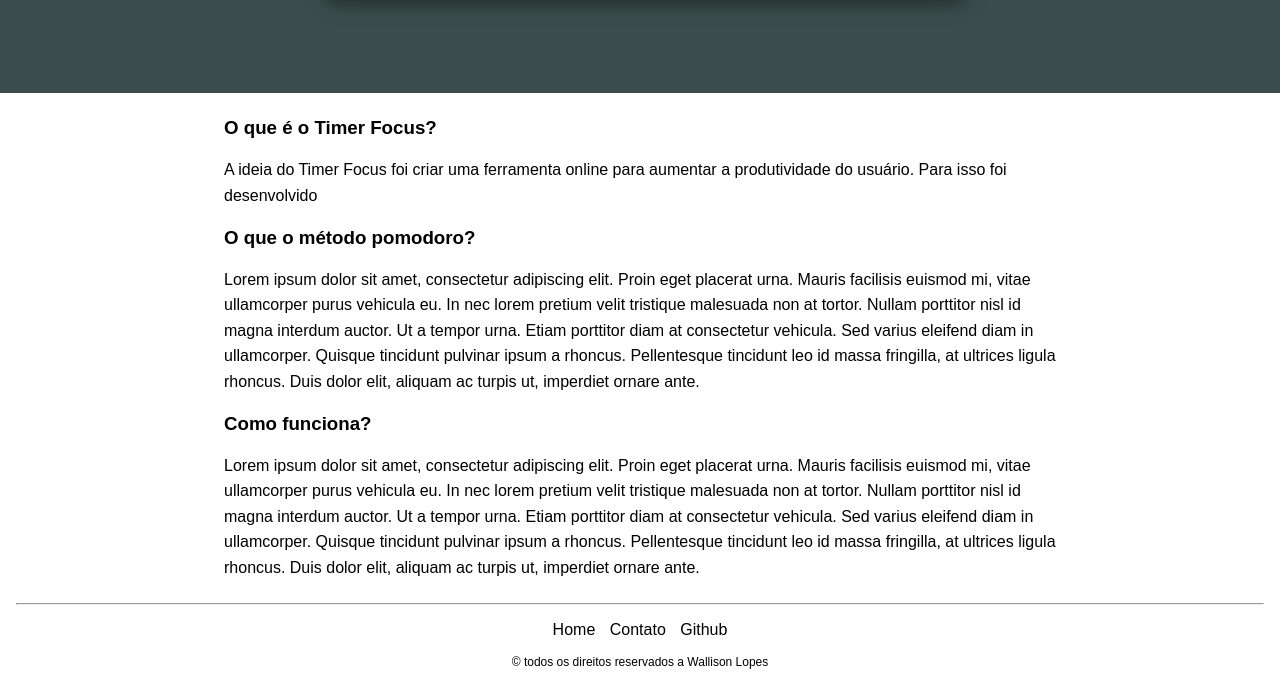
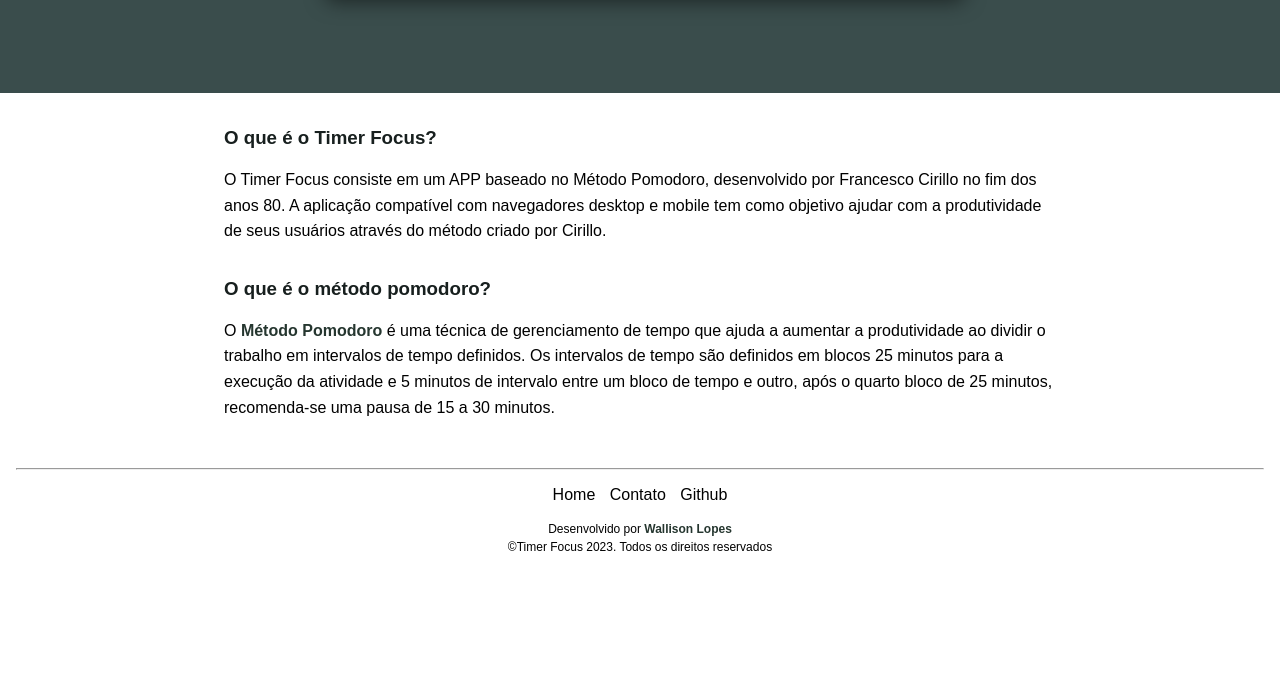
Before and after one commit to Walups/Timer-Focus, a plain HTML site: page index.html in a window 1280 px wide. Shown: the part 485-1170 px from the top of the page. After the commit the page ends 1057 px from the top, so only its background shows below. Drawn offline with Linux system fonts and the light colour scheme.

Commit message:
Atualizações de conteúdo

```diff
--- a/index.html
+++ b/index.html
@@ -61,35 +61,24 @@
 
                 <h1>O que é o Timer Focus?</h1>
                 <br>
-                <p class="info_text">A ideia do Timer Focus foi criar uma ferramenta online para aumentar a produtividade do usuário. Para isso foi desenvolvido </p>
+                <p class="info_text">O Timer Focus consiste em um APP baseado no Método Pomodoro, desenvolvido por
+                    Francesco Cirillo no fim dos anos 80. A aplicação compatível com navegadores desktop e mobile tem
+                    como objetivo ajudar com a produtividade de seus usuários através do método criado por Cirillo.</p>
 
             </article>
             <br>
             <article>
 
-                <h1>O que o método pomodoro?</h1>
+                <h1>O que é o método pomodoro?</h1>
                 <br>
-                <p class="info_text">Lorem ipsum dolor sit amet, consectetur adipiscing elit. Proin eget placerat urna. Mauris facilisis
-                    euismod mi, vitae ullamcorper purus vehicula eu. In nec lorem pretium velit tristique malesuada non
-                    at tortor. Nullam porttitor nisl id magna interdum auctor. Ut a tempor urna. Etiam porttitor diam at
-                    consectetur vehicula. Sed varius eleifend diam in ullamcorper. Quisque tincidunt pulvinar ipsum a
-                    rhoncus. Pellentesque tincidunt leo id massa fringilla, at ultrices ligula rhoncus. Duis dolor elit,
-                    aliquam ac turpis ut, imperdiet ornare ante.</p>
+                <p class="info_text">O <span class="text_links"><a href="" target="_blank" rel="nofollow">Método Pomodoro</a></span> é uma técnica de gerenciamento de tempo que ajuda a aumentar a
+                    produtividade ao dividir o trabalho em intervalos de tempo definidos. Os intervalos de tempo são
+                    definidos em blocos 25 minutos para a execução da atividade e 5 minutos de intervalo entre um bloco
+                    de tempo e outro, após o quarto bloco de 25 minutos, recomenda-se uma pausa de 15 a 30 minutos.</p>
+
 
             </article>
-            <br>
-            <article>
 
-                <h1>Como funciona?</h1>
-                <br>
-                <p class="info_text" >Lorem ipsum dolor sit amet, consectetur adipiscing elit. Proin eget placerat urna. Mauris facilisis
-                    euismod mi, vitae ullamcorper purus vehicula eu. In nec lorem pretium velit tristique malesuada non
-                    at tortor. Nullam porttitor nisl id magna interdum auctor. Ut a tempor urna. Etiam porttitor diam at
-                    consectetur vehicula. Sed varius eleifend diam in ullamcorper. Quisque tincidunt pulvinar ipsum a
-                    rhoncus. Pellentesque tincidunt leo id massa fringilla, at ultrices ligula rhoncus. Duis dolor elit,
-                    aliquam ac turpis ut, imperdiet ornare ante.</p>
-
-            </article>
 
 
 
@@ -104,12 +93,14 @@
         <nav id="nav_footer">
 
             <a href="index.html" rel="prev">Home</a>
-            <a href="https://www.linkedin.com/in/wallison-lopes/" rel="external">Contato</a>
-            <a href="https://github.com/Walups" rel="external">Github</a>
+            <a href="https://www.linkedin.com/in/wallison-lopes/" rel="external" target="_blank">Contato</a>
+            <a href="https://github.com/Walups" rel="external" target="_blank">Github</a>
 
         </nav>
 
-        <p id="copy">&copy; todos os direitos reservados a Wallison Lopes</p>
+        <p class="copy">Desenvolvido por <span class="text_links"><a class="text_links" href="https://www.linkedin.com/in/wallison-lopes/" rel="external" target="_blank">Wallison Lopes</a></span> </p>
+
+        <p class="copy">&copy;Timer Focus 2023. Todos os direitos reservados</p>
 
     </footer>
 
--- a/style.css
+++ b/style.css
@@ -3,6 +3,7 @@
     font-family: Arial, Helvetica, sans-serif;
     padding: 0;
     margin: 0;
+    text-decoration: none;
 
 }
 
@@ -102,7 +103,13 @@
 
     width: 65%;
     margin: auto;
-    padding: 0.4em;
+    padding: 1em;
+
+}
+
+#articles_area h1{
+
+    color: #171F1E;
 
 }
 
@@ -110,6 +117,15 @@
 
     font-size: 16px;
     line-height: 1.6em;
+    padding-bottom: 1em;
+
+}
+
+.text_links a {
+
+    color:#25362F ;
+    font-weight: bold;
+
 
 }
 
@@ -131,17 +147,19 @@
 
 #nav_footer a{
 
-    text-decoration: none;
-    color: black;
+    color: #000;
     margin: 0 5px;
 
 }
 
-#copy{
+.copy{
 
     font-size: 12px;
+    line-height: 18px;
 
 }
+
+
 
 
 @media only screen and (max-width: 715px){
```
